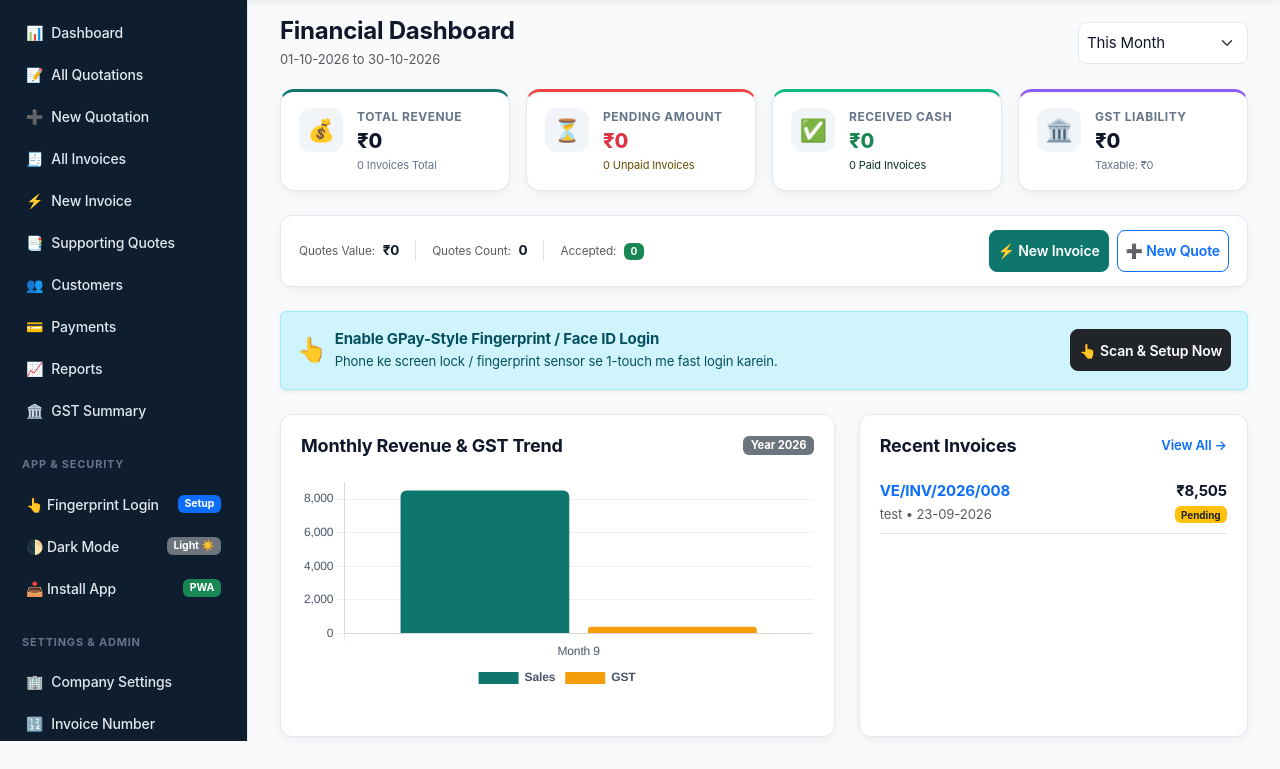
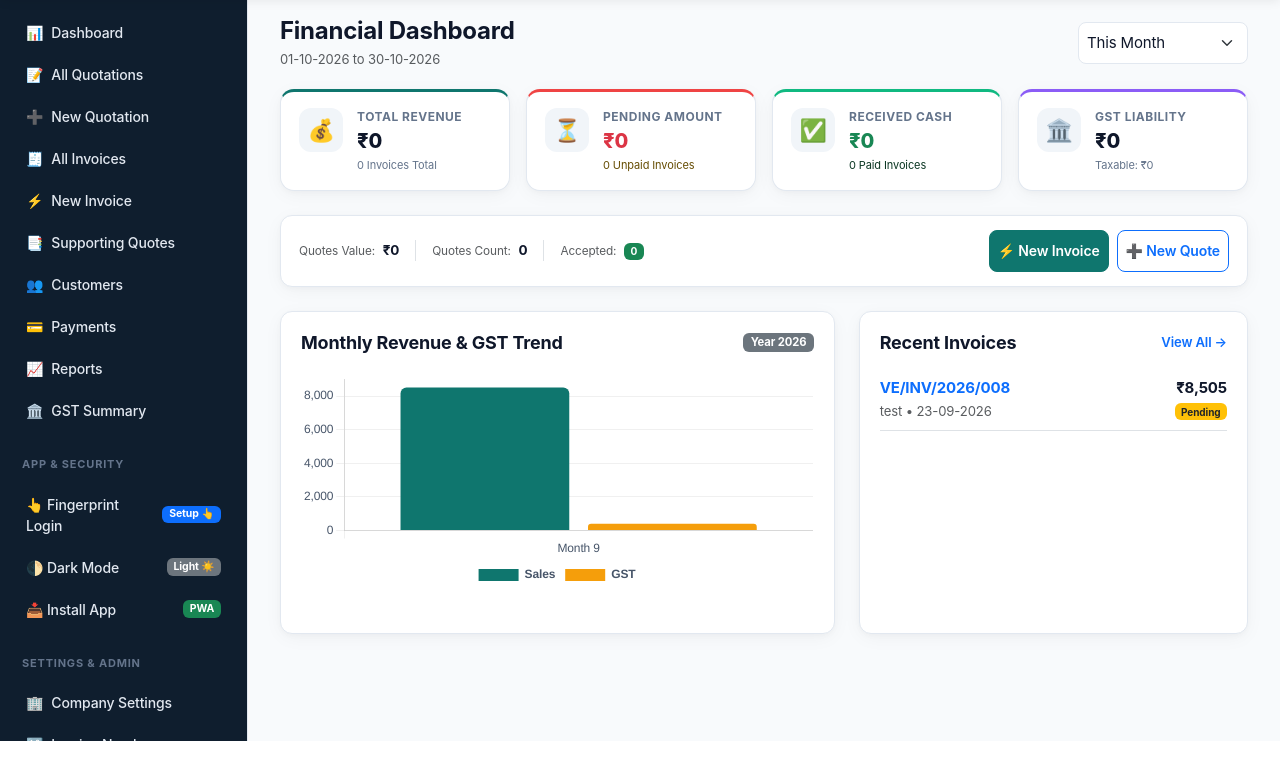
Before and after one commit to rishi12-dev/ve-billing, a Flask app: page /dashboard in a window 1280 px wide. Shown: the part 59-828 px from the top of the page. After the commit the page ends 800 px from the top, so only its background shows below. Run offline with Flask 3, Linux system fonts and the light colour scheme; a user stored in the database is signed in; data comes from the database, SQL or seed files in the repository; some libraries are stand-ins or nearby versions.

Commit message:
Move fingerprint setting into sidebar menu and keep dashboard clean

```diff
--- a/billing_app/static/js/app.js
+++ b/billing_app/static/js/app.js
@@ -199,9 +199,8 @@ async function saveBiometricCredential(credId, username) {
     if (data && data.success) {
       localStorage.setItem("ve_bio_credential", credId);
       localStorage.setItem("ve_last_user", user);
+      updateBioMenuBadge();
       alert("✅ Fingerprint / Screen Lock successfully register ho gaya!\nAb aap bina password dale 1-touch fingerprint se login kar sakte hain.");
-      const prompt = document.getElementById("biometricSetupPrompt");
-      if (prompt) prompt.style.display = "none";
     } else {
       alert((data && data.error) ? data.error : "Failed to register fingerprint.");
     }
@@ -210,12 +209,25 @@ async function saveBiometricCredential(credId, username) {
   }
 }
 
+function updateBioMenuBadge() {
+  const badge = document.getElementById("menuBioBadge");
+  if (!badge) return;
+  const isSetup = !!localStorage.getItem("ve_bio_credential");
+  if (isSetup) {
+    badge.textContent = "Active ✅";
+    badge.className = "badge bg-success";
+  } else {
+    badge.textContent = "Setup 👆";
+    badge.className = "badge bg-primary";
+  }
+}
+
 async function loginBiometric() {
   const savedCred = localStorage.getItem("ve_bio_credential");
   const lastUser = localStorage.getItem("ve_last_user") || "admin";
 
   if (!savedCred) {
-    alert("Fingerprint pehle setup nahi hua hai.\n1. Pehle password se login karein.\n2. Dashboard par 'Scan & Setup Now' par tap karein.");
+    alert("Fingerprint pehle setup nahi hua hai.\n1. Pehle password se login karein.\n2. Side Menu me 'Fingerprint Login' par tap karke apna fingerprint scan karein.");
     return;
   }
 
@@ -287,24 +299,24 @@ async function loginBiometric() {
 
 document.addEventListener("DOMContentLoaded", () => {
   initTheme();
+  updateBioMenuBadge();
 
   document.querySelectorAll("#menuInstallBtn, #pwaInstallBannerBtn, #pwaInstallHeaderBtn, #mobileMenuInstallBtn").forEach(btn => {
     btn.addEventListener("click", triggerInstall);
   });
 
-  const enableBioBtn = document.getElementById("enableBiometricBtn");
-  if (enableBioBtn) enableBioBtn.addEventListener("click", setupBiometric);
-
   const menuBioBtn = document.getElementById("menuBiometricBtn");
-  if (menuBioBtn) menuBioBtn.addEventListener("click", setupBiometric);
-
-  const bioPrompt = document.getElementById("biometricSetupPrompt");
-  if (bioPrompt) {
-    if (localStorage.getItem("ve_bio_credential")) {
-      bioPrompt.style.display = "none";
-    } else {
-      bioPrompt.style.display = "flex";
-    }
+  if (menuBioBtn) {
+    menuBioBtn.addEventListener("click", () => {
+      const isSetup = !!localStorage.getItem("ve_bio_credential");
+      if (isSetup) {
+        if (confirm("Fingerprint Login already enabled hai ✅\nKya aap naya fingerprint scan karke update/re-scan karna chahte hain?")) {
+          setupBiometric();
+        }
+      } else {
+        setupBiometric();
+      }
+    });
   }
 
   const bioLoginBtn = document.getElementById("biometricLoginBtn");
--- a/billing_app/static/service-worker.js
+++ b/billing_app/static/service-worker.js
@@ -1,4 +1,4 @@
-const CACHE_NAME = "ve-billing-cache-v6";
+const CACHE_NAME = "ve-billing-cache-v7";
 const STATIC_ASSETS = [
   "/static/css/app.css",
   "/static/js/app.js",
--- a/billing_app/templates/base.html
+++ b/billing_app/templates/base.html
@@ -24,7 +24,7 @@
   <link rel="apple-touch-icon" sizes="180x180" href="{{ url_for('static', filename='icons/icon-180.png') }}">
   <link href="https://cdn.jsdelivr.net/npm/bootstrap@5.3.3/dist/css/bootstrap.min.css" rel="stylesheet">
   <link rel="manifest" href="{{ url_for('main.manifest') }}">
-  <link rel="stylesheet" href="{{ url_for('static', filename='css/app.css') }}?v=6.0">
+  <link rel="stylesheet" href="{{ url_for('static', filename='css/app.css') }}?v=7.0">
 </head>
 <body>
 <!-- Animated App Splash / Loading Screen -->
@@ -116,7 +116,7 @@
 
 <script src="https://cdn.jsdelivr.net/npm/bootstrap@5.3.3/dist/js/bootstrap.bundle.min.js"></script>
 <script src="https://cdn.jsdelivr.net/npm/chart.js@4.4.3/dist/chart.umd.min.js"></script>
-<script src="{{ url_for('static', filename='js/app.js') }}?v=6.0"></script>
+<script src="{{ url_for('static', filename='js/app.js') }}?v=7.0"></script>
 {% block scripts %}{% endblock %}
 </body>
 </html>
--- a/billing_app/templates/dashboard.html
+++ b/billing_app/templates/dashboard.html
@@ -94,17 +94,7 @@
   </div>
 </div>
 
-<!-- Biometric Quick Setup Prompt -->
-<div id="biometricSetupPrompt" class="alert alert-info d-flex align-items-center justify-content-between mb-4 shadow-sm">
-  <div class="d-flex align-items-center gap-2">
-    <span style="font-size: 24px;">👆</span>
-    <div>
-      <strong class="d-block">Enable GPay-Style Fingerprint / Face ID Login</strong>
-      <small>Phone ke screen lock / fingerprint sensor se 1-touch me fast login karein.</small>
-    </div>
-  </div>
-  <button id="enableBiometricBtn" class="btn btn-sm btn-dark text-nowrap ms-2 fw-semibold">👆 Scan & Setup Now</button>
-</div>
+
 
 <!-- Charts and Recent Activity Grid -->
 <div class="row g-4">
--- a/billing_app/templates/partials/nav.html
+++ b/billing_app/templates/partials/nav.html
@@ -13,7 +13,7 @@
   <div class="nav-section">App & Security</div>
   <a href="javascript:void(0)" id="menuBiometricBtn" class="d-flex justify-content-between align-items-center">
     <span><span>👆</span> <span>Fingerprint Login</span></span>
-    <span class="badge bg-primary">Setup</span>
+    <span class="badge bg-primary" id="menuBioBadge">Setup</span>
   </a>
   <a href="javascript:void(0)" id="menuThemeToggle" class="d-flex justify-content-between align-items-center">
     <span><span>🌓</span> <span>Dark Mode</span></span>
```
